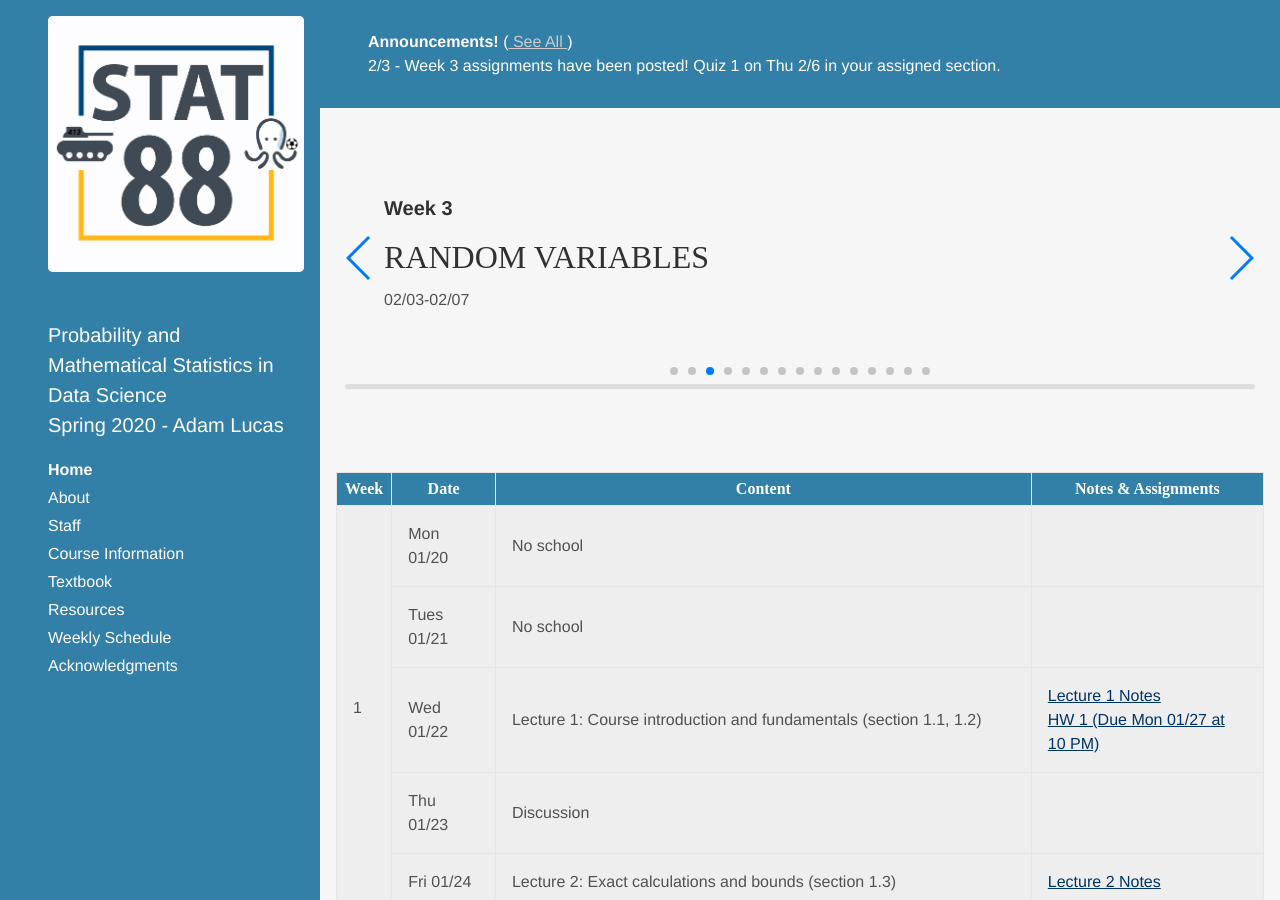
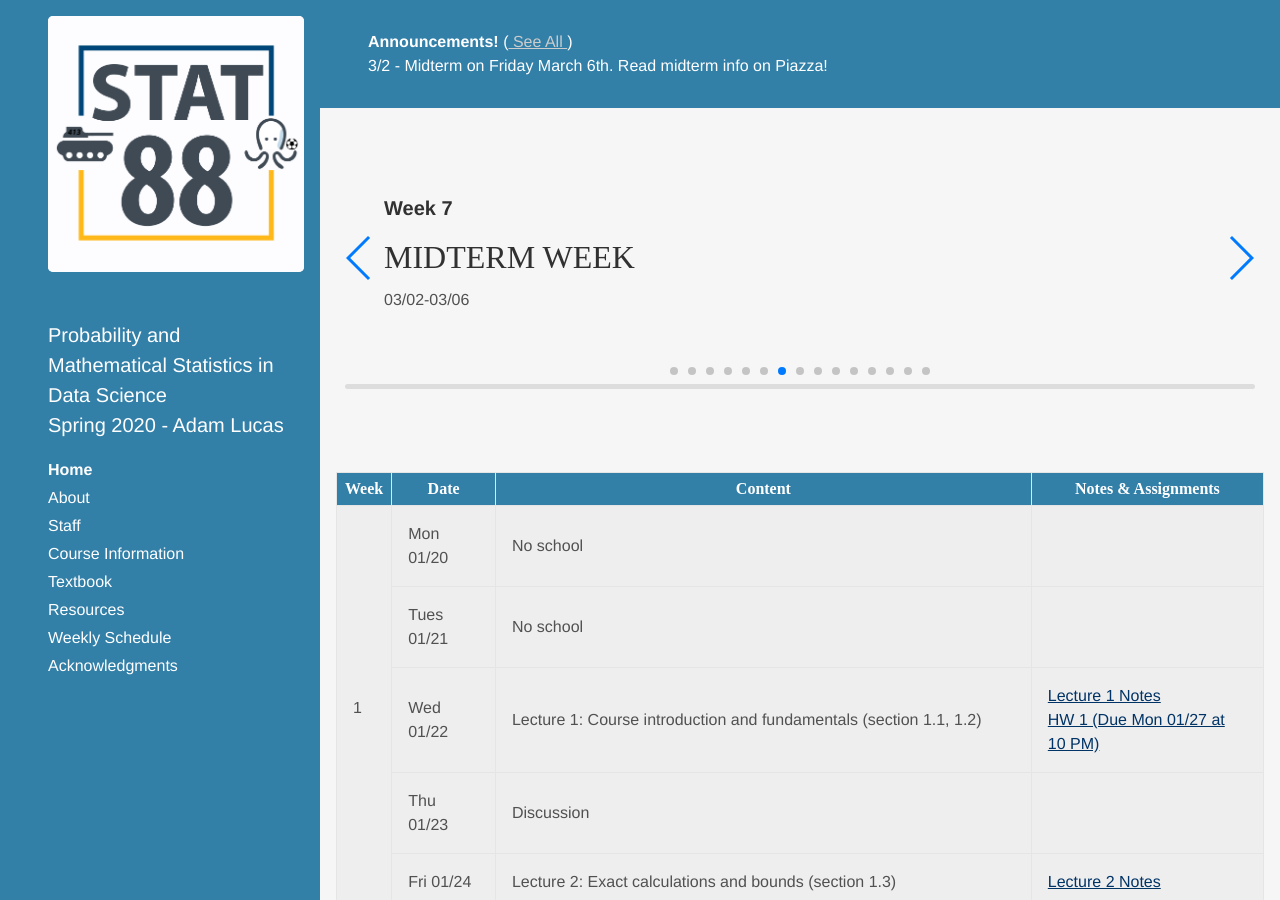
Before and after one commit to stat88/stat88.github.io, a Jekyll site: the page built from index.html, in a window 1280 px wide and 900 px high. Built offline with Jekyll 4.4.1, drawn with Linux system fonts in a browser that asks for light colours; some web fonts are replaced; the list of posts is cut into pages by our own code.

Commit message:
update announcement

```diff
--- a/_data/announcements.yml
+++ b/_data/announcements.yml
@@ -13,10 +13,10 @@
 # - 4/2 - Homework 9 has been posted!  Quiz 3 will be on Wed 4/10 in section.
 # - 3/19 - Week 9 assignments have been posted! Lab 8 due Sun 3/24 at noon. HW 8 due Tue 4/2 at noon.
 # - 3/12 - Week 8 assignments have been posted!  Quiz 2 will be on Wed 3/20 in section.
-# - 3/5 - Week 7 assignments have been posted!
+- 3/2 - Midterm on Friday March 6th. Read midterm info on Piazza!
 # - 2/19 - Week 5 assignments have been posted!  Midterm 1 on Thu 2/28.
 # - 2/12 - Week 4 assignments have been posted!  Lab 4 due on Sun 2/17 at noon.
-- 2/3 - Week 3 assignments have been posted!  Quiz 1 on Thu 2/6 in your assigned section.
+# - 2/3 - Week 3 assignments have been posted!  Quiz 1 on Thu 2/6 in your assigned section.
 # - 1/29 - Week 2 assignments have been posted!  Quiz 1 will be on Wed 2/6 in section.
 # - 1/22 - Week 1 assignments have been posted!  Please bring your laptops to section.
 #- 12/6 - Practice Final Exams and Final Exam Reference Sheets posted!
--- a/_includes/agenda.html
+++ b/_includes/agenda.html
@@ -52,7 +52,7 @@
         prevButton: '.swiper-button-prev',
       direction: 'horizontal',
       loop: false,
-      initialSlide: 2
+      initialSlide: 6
     })
   });
   </script>
```
Also changed, not shown: _data/syllabus2.yml (+5 -3 lines), 1 other file.
